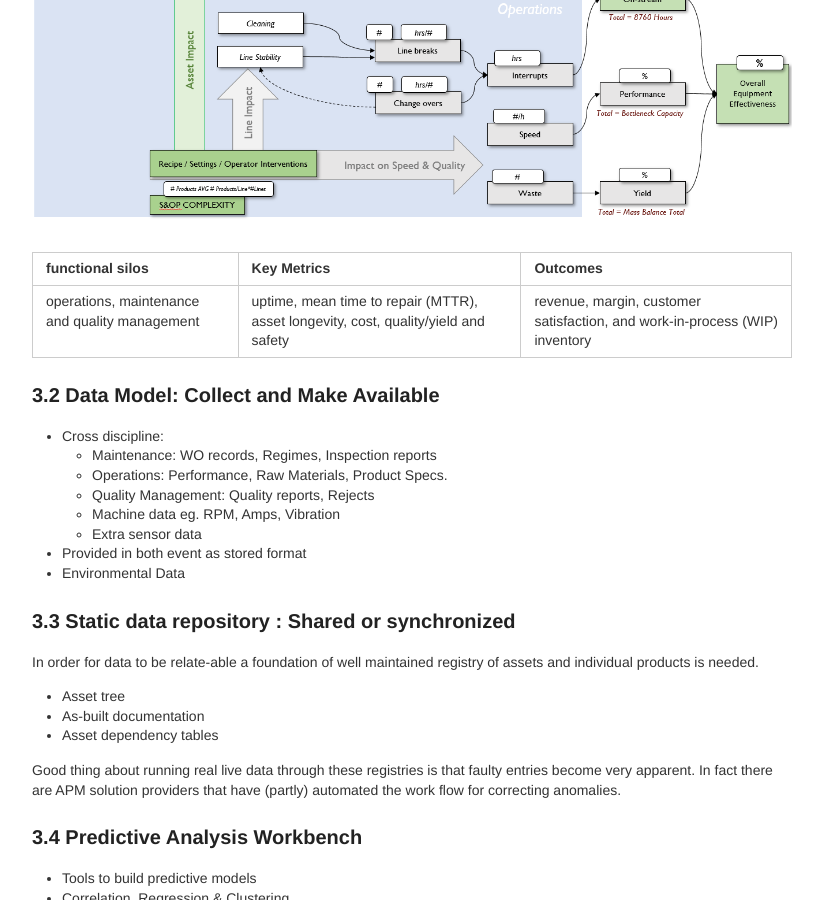
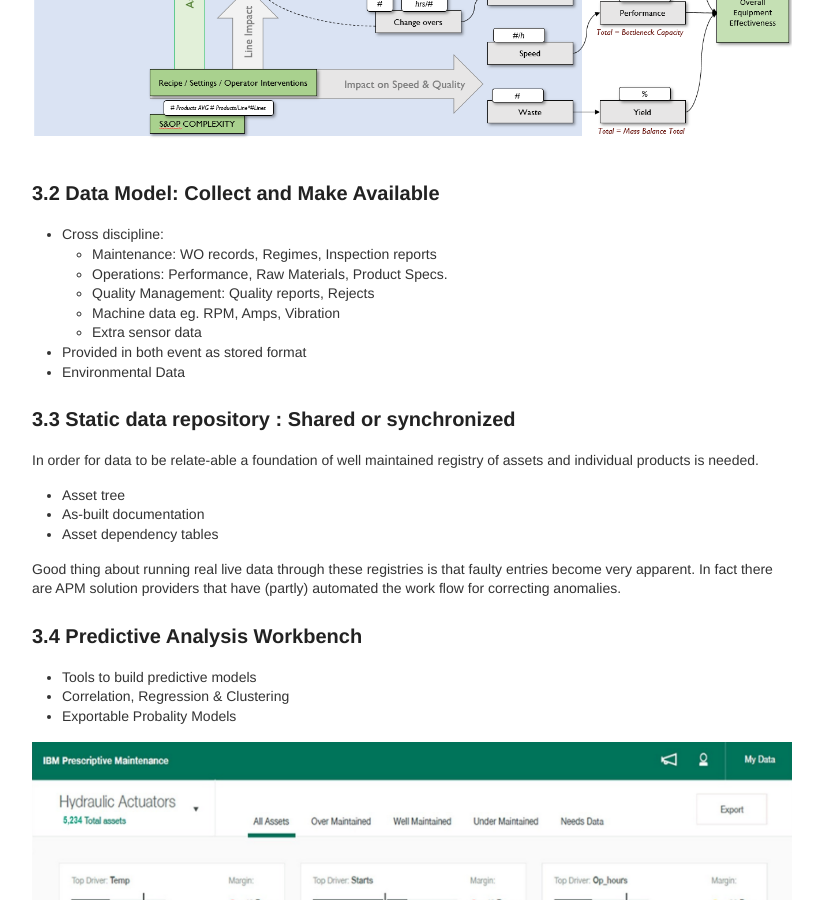
Before and after one commit to fprisse/Digital_for_Industry, a Jekyll site: the page built from _posts/2018-07-10-asset-performance-management-introduction.markdown, in a window 1280 px wide and 900 px high, scrolled down 3021 px. Shown: the whole window, without its empty margins (228-1051 px from the left). Built offline with Jekyll 4.4.1, drawn with Linux system fonts in a browser that asks for light colours; some of the changed text lies outside the part shown.

Commit message:
Update Mondaynight

```diff
--- a/_posts/2018-07-10-asset-performance-management-introduction.markdown
+++ b/_posts/2018-07-10-asset-performance-management-introduction.markdown
@@ -4,7 +4,6 @@ title: "Asset Performance Management Introduction"
 date: "2018-07-23 23:37"
 ---
 
-# Introduction to Asset Performance Management
 ## 1. What is it ?
 Asset performance management is a set of capabilties. Namely: data capture, integration, visualization and analytics. Tied together with the **primary goal of optimising reliability and availability of physical assets** and/or reducing maintenance cost. However as time and technology progresses we have come to expect systems and application to not only extract from it's ecosysystem. We today expect APM methodology and solutions to contribute to the **optimisation production and product quality too**. Thus forming an integral part of what we at Capgemini have dubbed the Digital Factory Platform.
 
@@ -56,10 +55,6 @@ APM is not one *thing*. APM is a set of well **orchestrated capabilties, involvi
 
 ![APM_KPI_TREE](https://fprisse.github.io/Digital_for_Industry/images/APM_KPI_TREE.PNG)
 
-| functional silos | Key Metrics | Outcomes |
-| --- | --- | --- |
-|  operations, maintenance and quality management | uptime, mean time to repair (MTTR), asset longevity, cost, quality/yield and safety | revenue, margin, customer satisfaction, and work-in-process (WIP) inventory  |
-
 ### 3.2 Data Model: Collect and Make Available
 - Cross discipline:
   - Maintenance: WO records, Regimes, Inspection reports
@@ -83,7 +78,7 @@ Good thing about running real live data through these registries is that faulty
 - Correlation, Regression & Clustering
 - Exportable Probality Models
 
-![Example of Analytical Toolbox by IBM](https://fprisse.github.io/Digital_for_Industry/images/IBM-prescriptive_Maintenance.PNG)
+![Example of Analytical Toolbox by IBM](https://fprisse.github.io/Digital_for_Industry/images/IBM_Prescriptive_Maintenance.PNG)
 
 ### 3.6 Asset Health Dashboard**
 - Display geographic dispersion of assets
```
Also changed, not shown: other parts of _posts/2018-07-10-asset-performance-management-introduction.markdown (+1 -7 lines), images/Smart_Knob.PNG.
